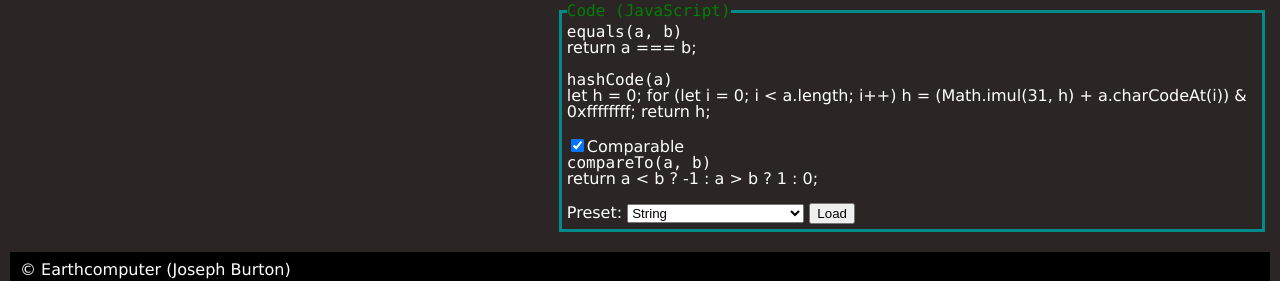
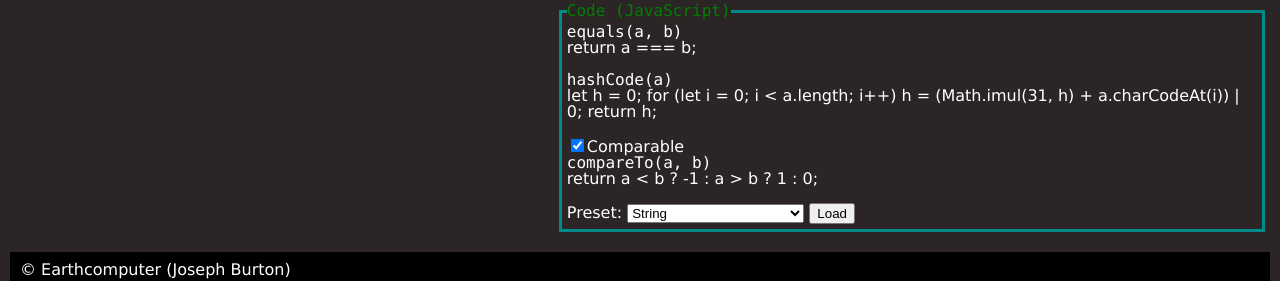
Before and after one commit to Earthcomputer/Earthcomputer.github.io, a Jekyll site: the page built from hashset.html, in a window 1280 px wide. Shown: the part 326-607 px from the top of the page. Built offline with Jekyll 4.4.1, drawn with Linux system fonts in a browser that asks for light colours; part of the change alters nothing that is shown.

Commit message:
Simplify bit operations

```diff
--- a/hashset.html
+++ b/hashset.html
@@ -35,7 +35,7 @@ script:
             <span class="monospace">hashCode(a)</span>
             <div id="hashCode">let h = 0;
 for (let i = 0; i < a.length; i++)
-    h = (Math.imul(31, h) + a.charCodeAt(i)) & 0xffffffff;
+    h = (Math.imul(31, h) + a.charCodeAt(i)) | 0;
 return h;</div><br/>
             <label><input type="checkbox" id="comparable" checked>Comparable</label><br/>
             <span class="monospace">compareTo(a, b)</span>
--- a/scripts/hashset.js
+++ b/scripts/hashset.js
@@ -1060,36 +1060,36 @@ window.onload = function() {
             }, function(a) {
                 let h = 0;
                 for (let i = 0; i < a.length; i++)
-                    h = (Math.imul(31, h) + a.charCodeAt(i)) & 0xffffffff;
+                    h = (Math.imul(31, h) + a.charCodeAt(i)) | 0;
                 return h;
             }, function(a, b) {
                 return a < b ? -1 : a > b ? 1 : 0;
             })
         } else if (presetName === 'integer') {
             loadFunctions('123', function(a, b) {
-                return parseInt(a) === parseInt(b);
+                return (parseInt(a) | 0) === (parseInt(b) | 0);
             }, function(a) {
-                return parseInt(a) & 0xffffffff;
+                return parseInt(a) | 0;
             }, function(a, b) {
-                a = parseInt(a);
-                b = parseInt(b);
+                a = parseInt(a) | 0;
+                b = parseInt(b) | 0;
                 return a < b ? -1 : a > b ? 1 : 0;
             });
         } else if (presetName === 'chunklong') {
             loadFunctions('2, 7', function(a, b) {
                 a = /(-?\d+)\s*,\s*(-?\d+)/.exec(a);
                 b = /(-?\d+)\s*,\s*(-?\d+)/.exec(b);
-                return parseInt(a[1]) === parseInt(b[1]) && parseInt(a[2]) === parseInt(b[2]);
+                return (parseInt(a[1]) | 0) === (parseInt(b[1]) | 0) && (parseInt(a[2]) | 0) === (parseInt(b[2]) | 0);
             }, function(a) {
                 a = /(-?\d+)\s*,\s*(-?\d+)/.exec(a);
                 return parseInt(a[1]) ^ parseInt(a[2]);
             }, function(a, b) {
                 a = /(-?\d+)\s*,\s*(-?\d+)/.exec(a);
                 b = /(-?\d+)\s*,\s*(-?\d+)/.exec(b);
-                let az = parseInt(a[2]), bz = parseInt(b[2]);
+                let az = parseInt(a[2]) | 0, bz = parseInt(b[2]) | 0;
                 if (az < bz) return -1;
                 if (az > bz) return 1;
-                let ax = parseInt(a[1]), bx = parseInt(b[1]);
+                let ax = parseInt(a[1]) >>> 0, bx = parseInt(b[1]) >>> 0;
                 return ax < bx ? -1 : ax > bx ? 1 : 0;
             });
         } else if (presetName === 'chunkpos') {
@@ -1099,30 +1099,30 @@ window.onload = function() {
                 return parseInt(a[1]) === parseInt(b[1]) && parseInt(a[2]) === parseInt(b[2]);
             }, function(a) {
                 a = /(-?\d+)\s*,\s*(-?\d+)/.exec(a);
-                let xh = (Math.imul(parseInt(a[1]), 1664525) + 1013904223) & 0xffffffff;
-                let zh = (Math.imul(parseInt(a[2]) ^ 0xdeadbeef, 1664525) + 1013904223) & 0xffffffff;
+                let xh = (Math.imul(parseInt(a[1]), 1664525) + 1013904223) | 0;
+                let zh = (Math.imul(parseInt(a[2]) ^ 0xdeadbeef, 1664525) + 1013904223) | 0;
                 return xh ^ zh;
             });
         } else if (presetName === 'blockpos') {
             loadFunctions('3, 1, 4', function(a, b) {
                 a = /(-?\d+)\s*,\s*(-?\d+)\s*,\s*(-?\d+)/.exec(a);
                 b = /(-?\d+)\s*,\s*(-?\d+)\s*,\s*(-?\d+)/.exec(b);
-                return parseInt(a[1]) === parseInt(b[1])
-                    && parseInt(a[2]) === parseInt(b[2])
-                    && parseInt(a[3]) === parseInt(b[3]);
+                return (parseInt(a[1]) | 0) === (parseInt(b[1]) | 0)
+                    && (parseInt(a[2]) | 0) === (parseInt(b[2]) | 0)
+                    && (parseInt(a[3]) | 0) === (parseInt(b[3]) | 0);
             }, function(a) {
                 a = /(-?\d+)\s*,\s*(-?\d+)\s*,\s*(-?\d+)/.exec(a);
                 return (Math.imul(961, parseInt(a[3]))
                     + Math.imul(31, parseInt(a[2]))
-                    + parseInt(a[1])) & 0xffffffff;
+                    + parseInt(a[1])) | 0;
             }, function(a, b) {
                 a = /(-?\d+)\s*,\s*(-?\d+)\s*,\s*(-?\d+)/.exec(a);
                 b = /(-?\d+)\s*,\s*(-?\d+)\s*,\s*(-?\d+)/.exec(b);
-                let ay = parseInt(a[2]), by = parseInt(b[2]);
-                if (ay !== by) return (ay - by) & 0xffffffff;
-                let az = parseInt(a[3]), bz = parseInt(b[3]);
-                if (az !== bz) return (az - bz) & 0xffffffff;
-                return (parseInt(a[1]) - parseInt(b[1])) & 0xffffffff;
+                let ay = parseInt(a[2]) | 0, by = parseInt(b[2]) | 0;
+                if (ay !== by) return (ay - by) | 0;
+                let az = parseInt(a[3]) | 0, bz = parseInt(b[3]) | 0;
+                if (az !== bz) return (az - bz) | 0;
+                return (parseInt(a[1]) - parseInt(b[1])) | 0;
             });
         } else if (presetName === 'tiletick') {
             loadFunctions('{"position": [3, 1, 4], "block":"unpowered_repeater", "time": "123456789", "priority": -1, "id": "47"}', function(a, b) {
```
